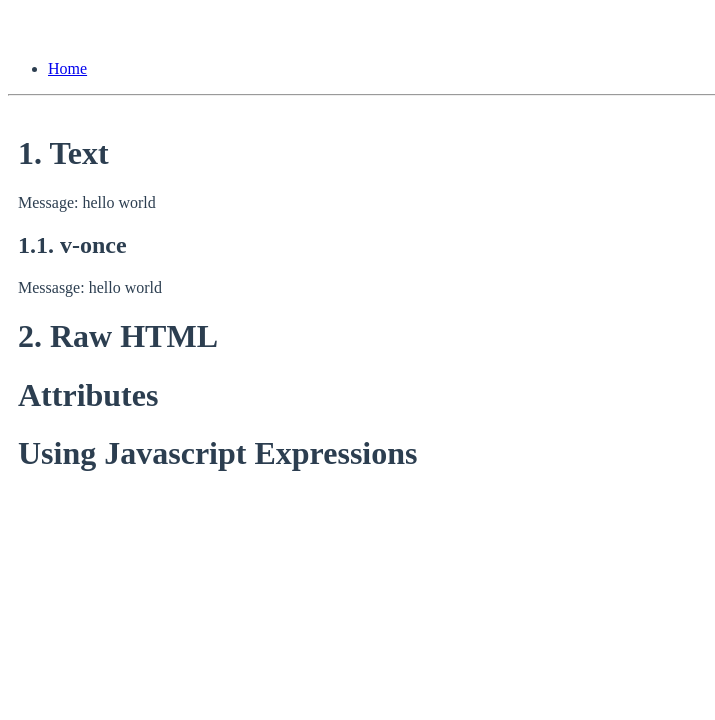
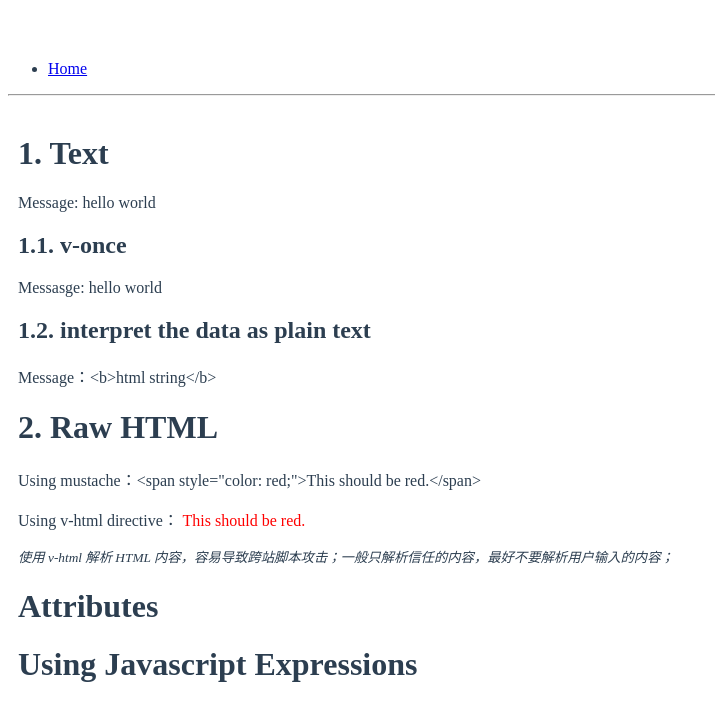
Before and after one commit to luotaoyeah/learning-vue, a Vue app: page /#/guide/template-syntax/interpolation in a window 1280 px wide. Shown: the top 720 px of the page, without its empty margins (0-715 px from the left). Built offline with nearby package versions, Linux system fonts and the light colour scheme.

Commit message:
template-syntax: interpolation: html

```diff
--- a/src/doc/guide/template-syntax/interpolation/interpolation-html.vue
+++ b/src/doc/guide/template-syntax/interpolation/interpolation-html.vue
@@ -1,12 +1,21 @@
 <template>
   <div>
     <h1>2. Raw HTML</h1>
+    <p>Using mustache：{{rawHtml}}</p>
+    <p>Using v-html directive：
+      <span v-html="rawHtml"></span>
+    </p>
+    <small>
+      <i>使用 v-html 解析 HTML 内容，容易导致跨站脚本攻击；一般只解析信任的内容，最好不要解析用户输入的内容；</i>
+    </small>
   </div>
 </template>
 <script>
 export default {
   data() {
-    return {};
+    return {
+      rawHtml: '<span style="color: red;">This should be red.</span>'
+    };
   }
 };
 </script>
--- a/src/doc/guide/template-syntax/interpolation/interpolation-text.vue
+++ b/src/doc/guide/template-syntax/interpolation/interpolation-text.vue
@@ -10,13 +10,16 @@
     -->
     <h2>1.1. v-once</h2>
     <p v-once>Messasge: {{msg}}</p>
+    <h2>1.2. interpret the data as plain text</h2>
+    <p>Message：{{htmlStr}}</p>
   </div>
 </template>
 <script>
 export default {
   data() {
     return {
-      msg: "hello world"
+      msg: "hello world",
+      htmlStr: "<b>html string</b>"
     };
   }
 };
```
